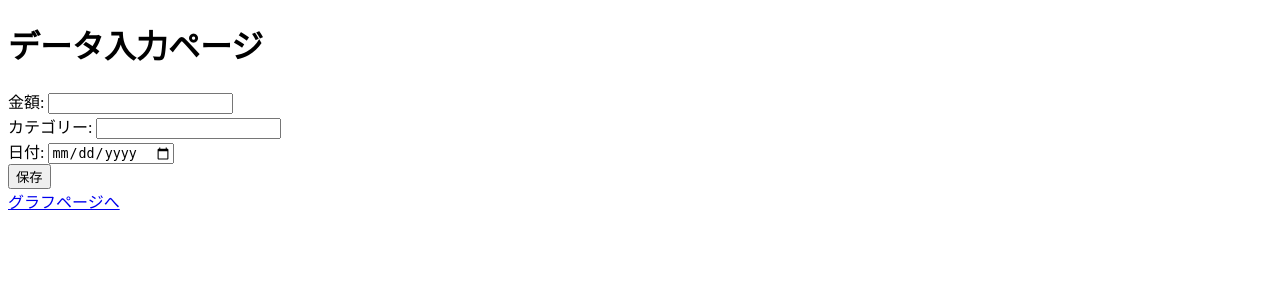
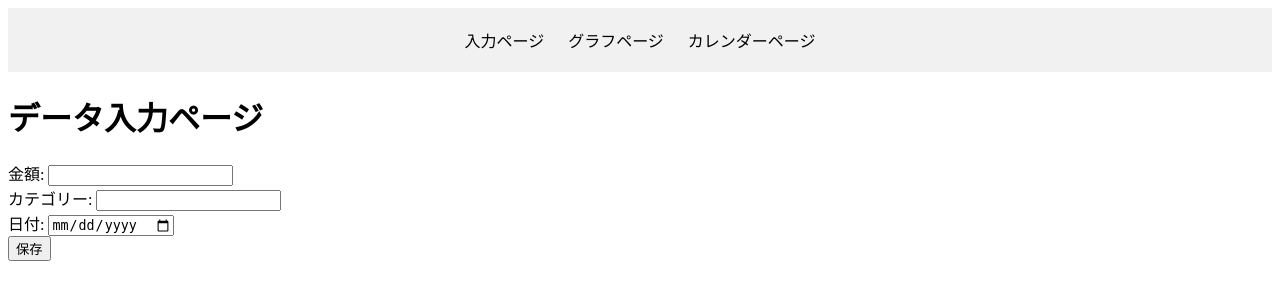
Before and after one commit to 2023AIT-OOP2-G14/Kakeibo, a Flask app: page / in a window 1280 px wide. Shown: the top 300 px of the page. Run offline with Flask 3, Linux system fonts and the light colour scheme.

Commit message:
header_add
画面上側にそれぞれのhtmlに移動するヘッダーを作成しました

```diff
--- a/main.py
+++ b/main.py
@@ -43,6 +43,9 @@ def get_data():
     #print(data)
     return jsonify(data)
 
+@app.route('/calendar')
+def calendar():
+    return render_template('calendar.html')
 
 if __name__ == '__main__':
     app.run(debug=True)
--- /dev/null
+++ b/static/style.css
@@ -0,0 +1,15 @@
+.header {
+    background-color: #f1f1f1;
+    padding: 20px;
+    text-align: center;
+}
+
+.header a {
+    margin: 0 10px;
+    text-decoration: none;
+    color: black;
+}
+
+.header a:hover {
+    color: blue;
+}
--- a/templates/graph.html
+++ b/templates/graph.html
@@ -2,6 +2,7 @@
 <html lang="jp">
 <head>
     <title>グラフページ</title>
+    <link rel="stylesheet" type="text/css" href="static/style.css">
     <style>
         #graphContainer {
             text-align: center;
@@ -27,6 +28,11 @@
 </head>
 
 <body>
+    <div class="header">
+        <a href="/">入力ページ</a>
+        <a href="/graph">グラフページ</a>
+        <a href="/calendar">カレンダーページ</a>
+    </div>
     <div id="graphContainer">
         <div id="graphAccessory">
             <button onclick="handlePrevButtonClick()">前へ</button>
--- a/templates/input.html
+++ b/templates/input.html
@@ -4,10 +4,17 @@
 <head>
     <meta charset="UTF-8">
     <meta name="viewport" content="width=device-width, initial-scale=1.0">
+    <link rel="stylesheet" type="text/css" href="static/style.css">
     <title>入力ページ</title>
 </head>
 
 <body>
+    <div class="header">
+        <a href="/">入力ページ</a>
+        <a href="/graph">グラフページ</a>
+        <a href="/calendar">カレンダーページ</a>
+    </div>
+
     <h1>データ入力ページ</h1>
 
     <form action="/input" method="post">
@@ -25,10 +32,6 @@
 
         <button type="submit">保存</button>
     </form>
-
-    <from action="/graph">
-        <a href="/graph">グラフページへ</a>
-    </from>
 </body>
 
 </html>
```
Also changed, not shown: modules/balance_of_account.json (added, +12 -0 lines), templates/calendar.html (+7 -1 lines), 1 other file.
